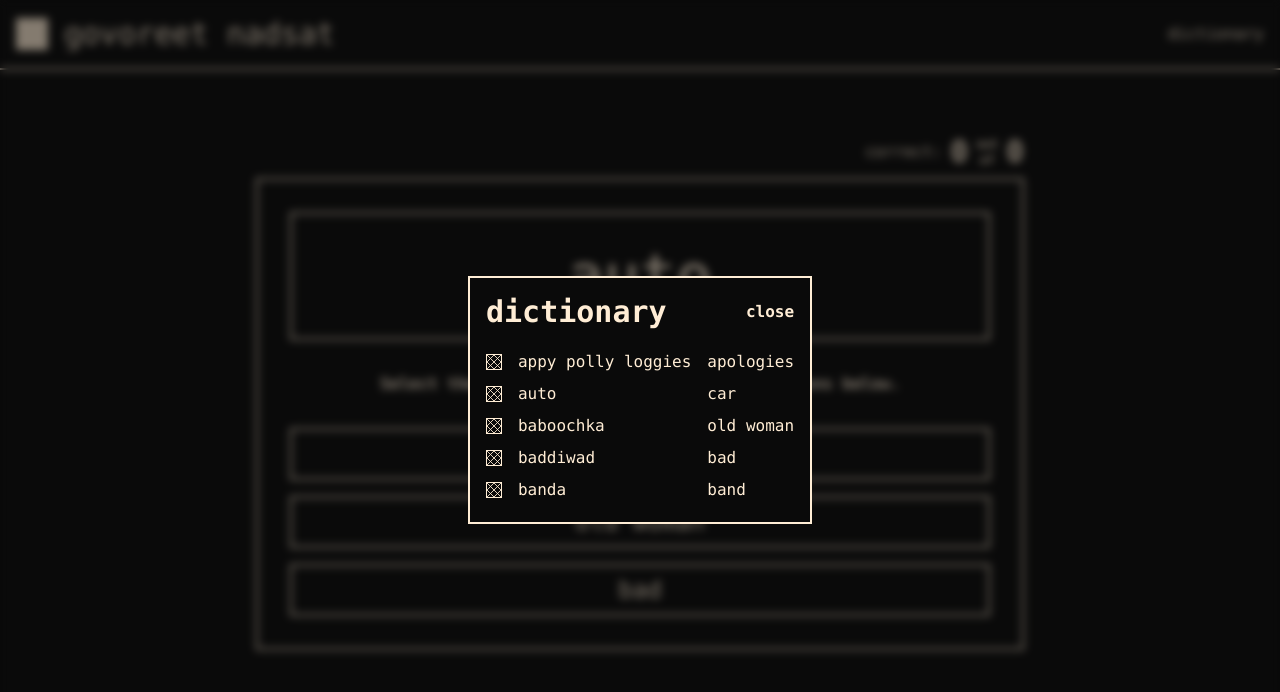
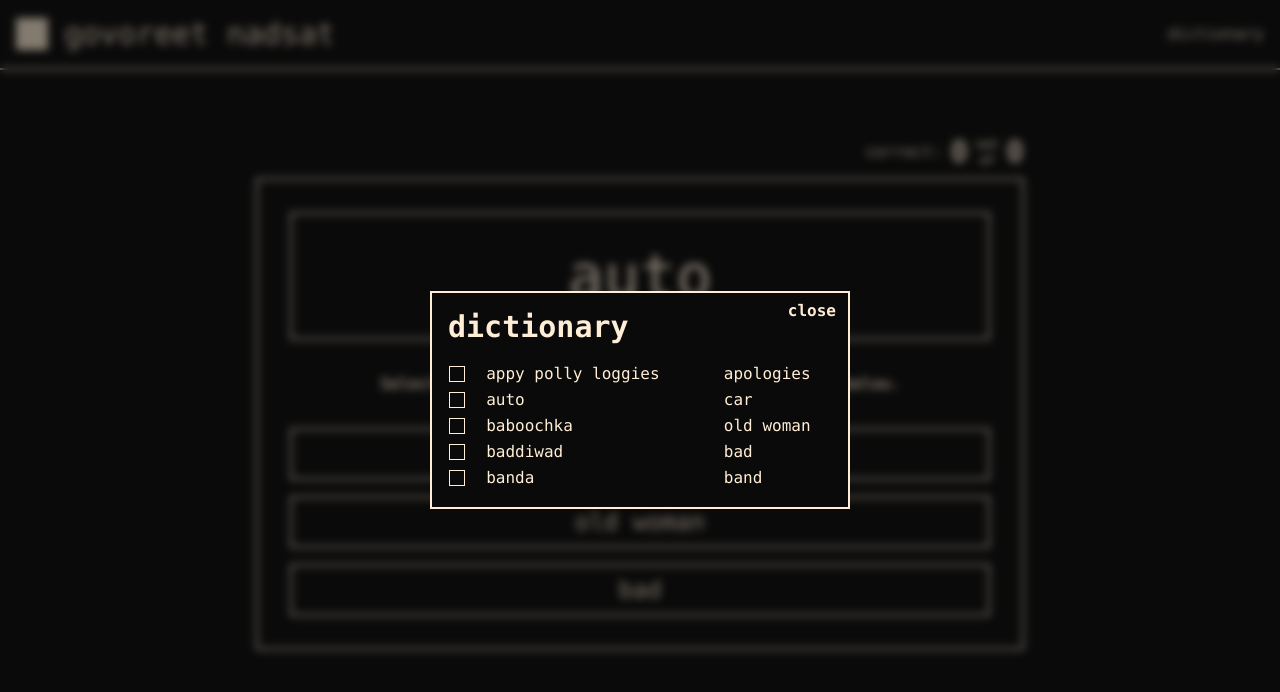
Before and after one commit to alanpaulprice/govoreet-nadsat, a React (Vite) app: page / in a window 1280 px wide. Both pictures are taken after a click on the button "dictionary". Shown: the top 692 px of the page. Built offline with nearby package versions, Linux system fonts and the light colour scheme.

Commit message:
rework Dictionary layout to a table, add state for favoriteWords, make button/input functional

```diff
--- a/src/App.tsx
+++ b/src/App.tsx
@@ -19,6 +19,7 @@ export function App({ dictionary }: Props) {
 		options: DictionaryItem[];
 	}>(createQuestion());
 	const [dictionaryOpen, setDictionaryOpen] = useState<boolean>(false);
+	const [favoriteWords, setFavoriteWords] = useState<Set<DictionaryItem["id"]>>(new Set());
 
 	function createQuestion() {
 		const randomDictionaryIndexes = generateUniqueNumbers(0, dictionary.length - 1, numberOfOptions);
@@ -66,7 +67,11 @@ export function App({ dictionary }: Props) {
 				<ScoreDisplay {...{ score }} />
 				<Question {...{ type, correctAnswer, options, updateScore, onQuestionComplete }} />
 			</main>
-			<Dictionary open={dictionaryOpen} onClose={() => setDictionaryOpen(false)} {...{ dictionary }} />
+			<Dictionary
+				open={dictionaryOpen}
+				onClose={() => setDictionaryOpen(false)}
+				{...{ dictionary, favoriteWords, setFavoriteWords }}
+			/>
 		</div>
 	);
 }
--- a/src/components/Dictionary.tsx
+++ b/src/components/Dictionary.tsx
@@ -1,17 +1,33 @@
-import { MouseEvent, useRef } from "react";
+import { Dispatch, MouseEvent, useRef } from "react";
 import { DictionaryItem } from "@/types";
 
 type Props = {
 	open: boolean;
 	onClose: () => void;
 	dictionary: DictionaryItem[];
+	favoriteWords: Set<DictionaryItem["id"]>;
+	setFavoriteWords: Dispatch<React.SetStateAction<Set<DictionaryItem["id"]>>>;
 };
 
-export function Dictionary({ open, onClose, dictionary }: Props) {
+export function Dictionary({ open, onClose, dictionary, favoriteWords, setFavoriteWords }: Props) {
 	const overlayRef = useRef(null);
 
 	function onOverlayClick(event: MouseEvent<HTMLDivElement>) {
 		if (event.target === overlayRef.current) onClose();
+	}
+
+	function onFavoriteButtonClick(id: DictionaryItem["id"]) {
+		setFavoriteWords((previousState) => {
+			const newState = new Set(previousState);
+
+			if (previousState.has(id)) {
+				newState.delete(id);
+			} else {
+				newState.add(id);
+			}
+
+			return newState;
+		});
 	}
 
 	if (open)
@@ -21,26 +37,51 @@ export function Dictionary({ open, onClose, dictionary }: Props) {
 				ref={overlayRef}
 				onClick={onOverlayClick}
 			>
-				<div className="relative flex max-h-screen flex-col gap-4 border-2 border-orange-100 bg-neutral-950 py-4">
-					<header className="flex items-center justify-between">
-						<h1 className="px-4 text-center text-3xl font-bold">dictionary</h1>
+				<div className="relative flex max-h-screen flex-col gap-4 border-2 border-orange-100 bg-neutral-950">
+					<header className="flex items-start justify-between">
+						<h1 className="mx-4 mt-4 text-center text-3xl font-bold">dictionary</h1>
 						<button
-							className="mx-3 flex items-center justify-center p-1 font-bold text-orange-100 hover:text-orange-100"
+							className="mr-1 mt-1 flex items-center justify-center p-2 font-bold leading-3 text-orange-100 hover:text-orange-500"
 							type="button"
 							onClick={onClose}
 						>
 							close
 						</button>
 					</header>
-					<div className="flex gap-4 px-4">
-						<div className="flex flex-col">
+					<table className="mx-4 mb-4 min-w-96">
+						<thead className="hidden">
+							<tr>
+								<th>Favorite</th>
+								<th>Word</th>
+								<th>Translation</th>
+							</tr>
+						</thead>
+						<tbody>
 							{dictionary.map(({ id, nadsat, english }: DictionaryItem) => (
-								<div className="flex h-8 items-center">
-									<button
-										className="flex h-4 w-4 items-center justify-center border border-orange-100"
-										type="button"
-										onClick={() => console.log(`${id} : ${nadsat} : ${english}`)}
+								<tr
+									key={id}
+									className={
+										"hover:underline" +
+										(favoriteWords.has(id) ? " text-orange-500" : " text-orange-100")
+									}
 								>
+									<td className="align-middle">
+										<input
+											className="hidden"
+											type="checkbox"
+											name={`favorite-${id}`}
+											id={`favorite-${id}`}
+											checked={favoriteWords.has(id)}
+											onChange={() => onFavoriteButtonClick(id)}
+										/>
+										<label
+											className={
+												"block h-4 w-4 cursor-pointer overflow-hidden border bg-transparent" +
+												(favoriteWords.has(id) ? " border-orange-500" : " border-orange-100")
+											}
+											htmlFor={`favorite-${id}`}
+										>
+											{favoriteWords.has(id) && (
 												<svg
 													className="h-4 w-4 stroke-current"
 													xmlns="http://www.w3.org/2000/svg"
@@ -54,21 +95,15 @@ export function Dictionary({ open, onClose, dictionary }: Props) {
 													<line x1="0" y1="0" x2="16" y2="16" />
 													<line x1="0" y1="8" x2="8" y2="16" />
 												</svg>
-									</button>
-								</div>
+											)}
+										</label>
+									</td>
+									<td className="px-4 align-middle">{nadsat}</td>
+									<td className="align-middle">{english}</td>
+								</tr>
 							))}
-						</div>
-						<div>
-							{dictionary.map(({ nadsat }: DictionaryItem) => (
-								<div className="flex h-8 items-center">{nadsat}</div>
-							))}
-						</div>
-						<div>
-							{dictionary.map(({ english }: DictionaryItem) => (
-								<div className="flex h-8 items-center">{english}</div>
-							))}
-						</div>
-					</div>
+						</tbody>
+					</table>
 				</div>
 			</div>
 		);
```
Lines whose indentation alone changed are shown as unchanged.
